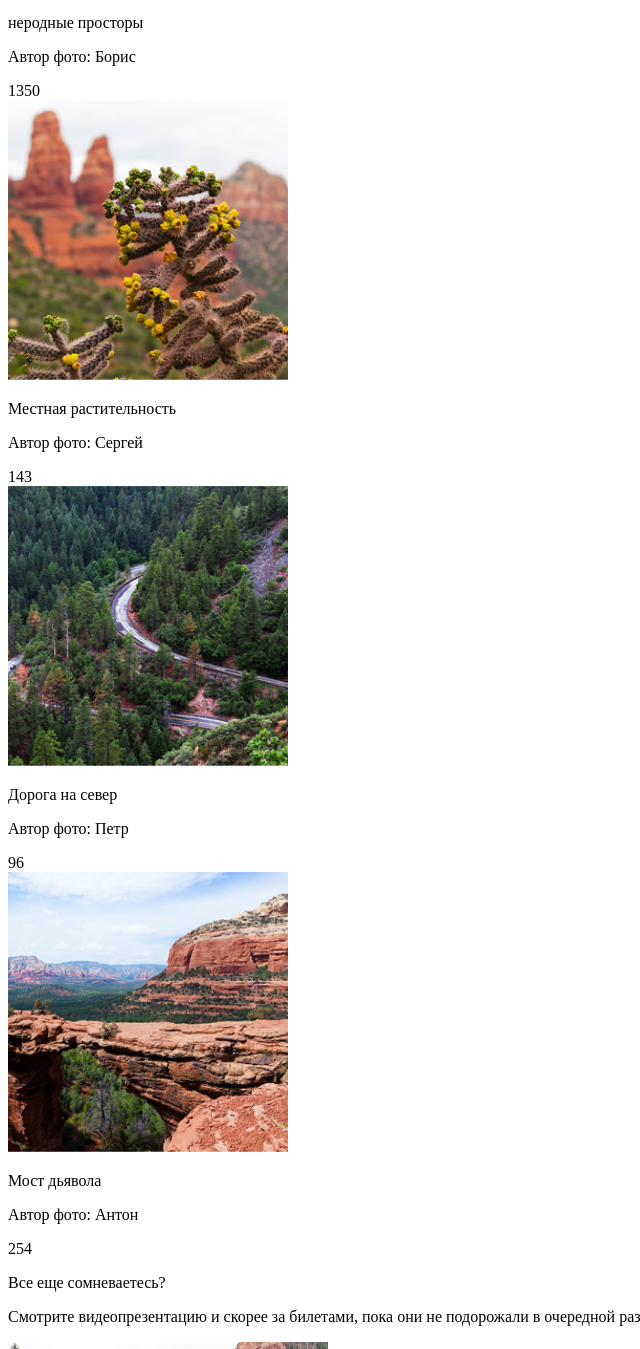
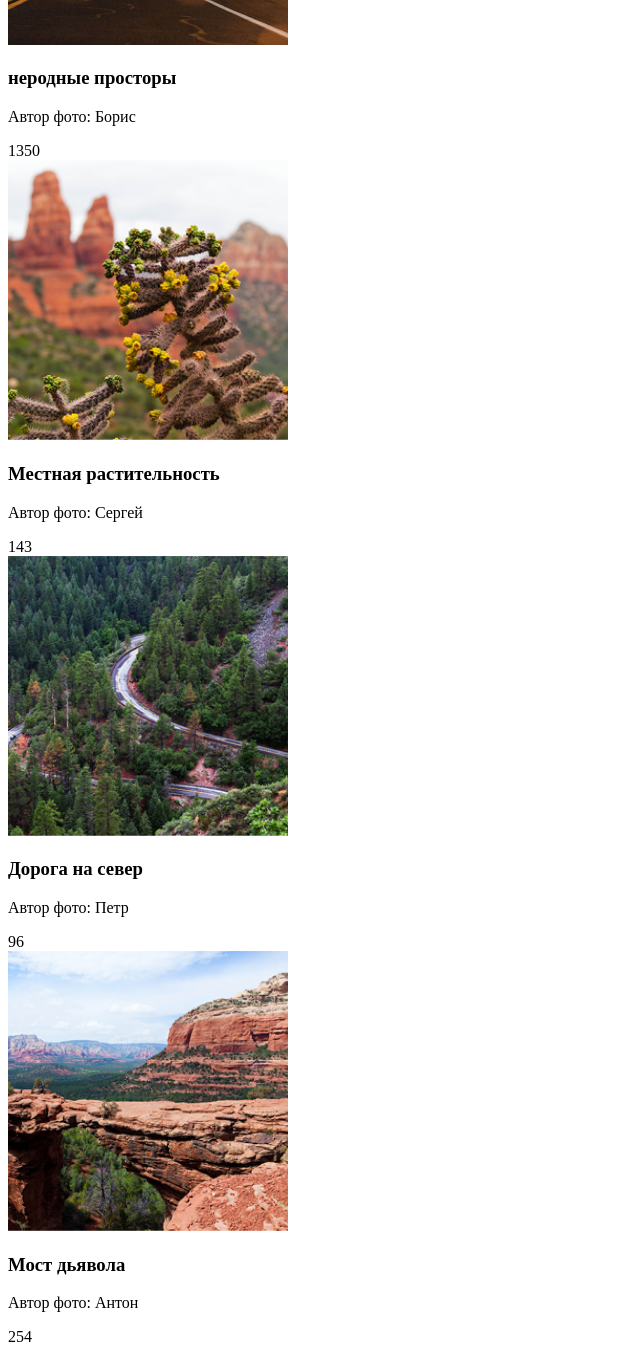
Before and after one commit to xenon-xe54/Second_project, a website: page source/catalog.html in a window 1280 px wide. Shown: the part 672-2021 px from the top of the page, without its empty margins (0-640 px from the left). Drawn offline with Linux system fonts and the light colour scheme.

Commit message:
Add footer photo-card

```diff
--- a/source/catalog.html
+++ b/source/catalog.html
@@ -27,36 +27,45 @@
     <p class="main-page__title">Фото и видео</p>
     <p class="main-page__description">Не можете решиться на путешествие из-за курса? Фотографии помогут вам забыть о
       политике и экономике.</p>
-    <div class="photo-gallery">
-      <div class="photo-gallery__item photo-card">
+    <section class="photo-gallery">
+      <h2 class="photo-gallery__title visually-hidden">Фотографии</h2>
+      <article class="photo-gallery__item photo-card">
         <a href=""><img class="photo-card__image" src="img/photos/road.jpg" width="280" height="280"
             alt="Фото шоссе на закате"></a>
-        <p class="photo-card__name">неродные просторы</p>
+        <h3 class="photo-card__name">неродные просторы</h3>
+        <div class="photo-card__footer">
           <p class="photo-card__author">Автор фото: Борис</p>
           <span class="photo-card__likes">1350</span>
         </div>
-      <div class="photo-gallery__item photo-card">
+      </article>
+      <article class="photo-gallery__item photo-card">
         <a href=""><img class="photo-card__image" src="img/photos/flower.jpg" width="280" height="280"
             alt="Фото цветущего кактуса с жёлтыми и зелёными цветами"></a>
-        <p class="photo-card__name">Местная растительность</p>
+        <h3 class="photo-card__name">Местная растительность</h3>
+        <div class="photo-card__footer">
           <p class="photo-card__author">Автор фото: Сергей</p>
           <span class="photo-card__likes">143</span>
         </div>
-      <div class="photo-gallery__item photo-card">
+      </article>
+      <article class="photo-gallery__item photo-card">
         <a href=""><img class="photo-card__image" src="img/photos/forest.jpg" width="280" height="280"
             alt="Фото серпантина в лесном массиве"></a>
-        <p class="photo-card__name">Дорога на север</p>
+        <h3 class="photo-card__name">Дорога на север</h3>
+        <div class="photo-card__footer">
           <p class="photo-card__author">Автор фото: Петр</p>
           <span class="photo-card__likes">96</span>
         </div>
-      <div class="photo-gallery__item photo-card">
+      </article>
+      <article class="photo-gallery__item photo-card">
         <a href=""><img class="photo-card__image" src="img/photos/bridge.jpg" width="280" height="280"
             alt="Фото моста дьявола"></a>
-        <p class="photo-card__name">Мост дьявола</p>
+        <h3 class="photo-card__name">Мост дьявола</h3>
+        <div class="photo-card__footer">
           <p class="photo-card__author">Автор фото: Антон</p>
           <span class="photo-card__likes">254</span>
         </div>
-    </div>
+      </article>
+    </section>
     <p class="main-page__title">Все еще сомневаетесь?</p>
     <p class="main-page__description">Смотрите видеопрезентацию и скорее за билетами, пока они не подорожали в очередной
       раз!</p>
```
Lines whose indentation alone changed are shown as unchanged.
